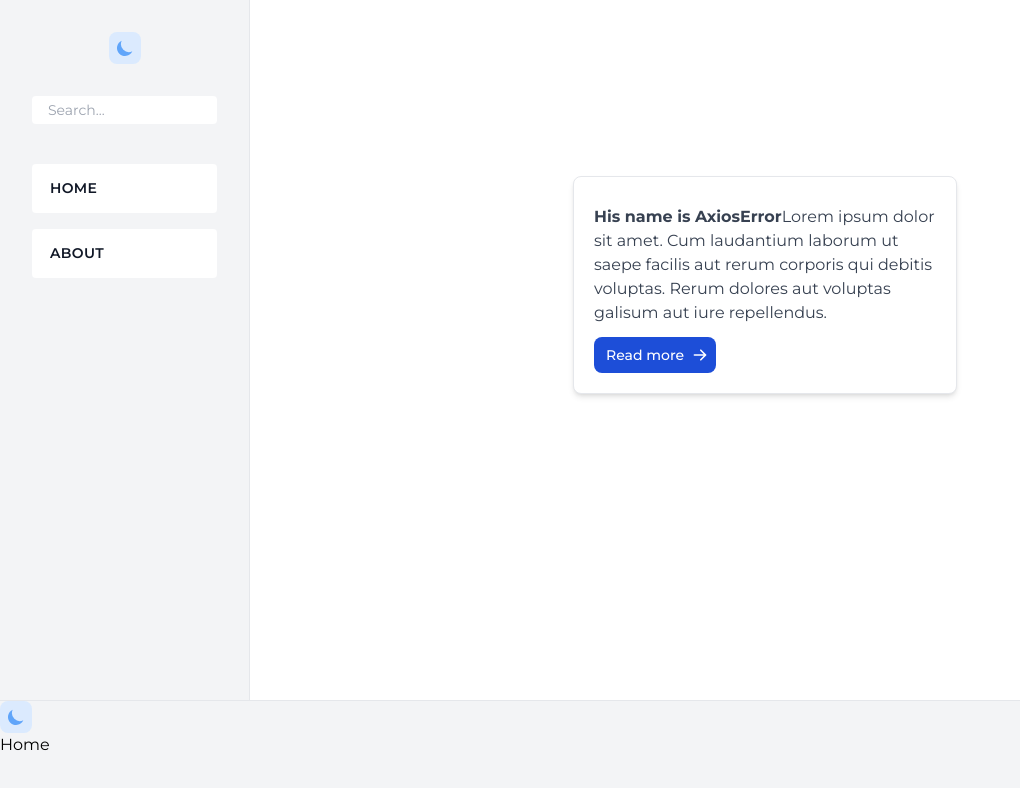
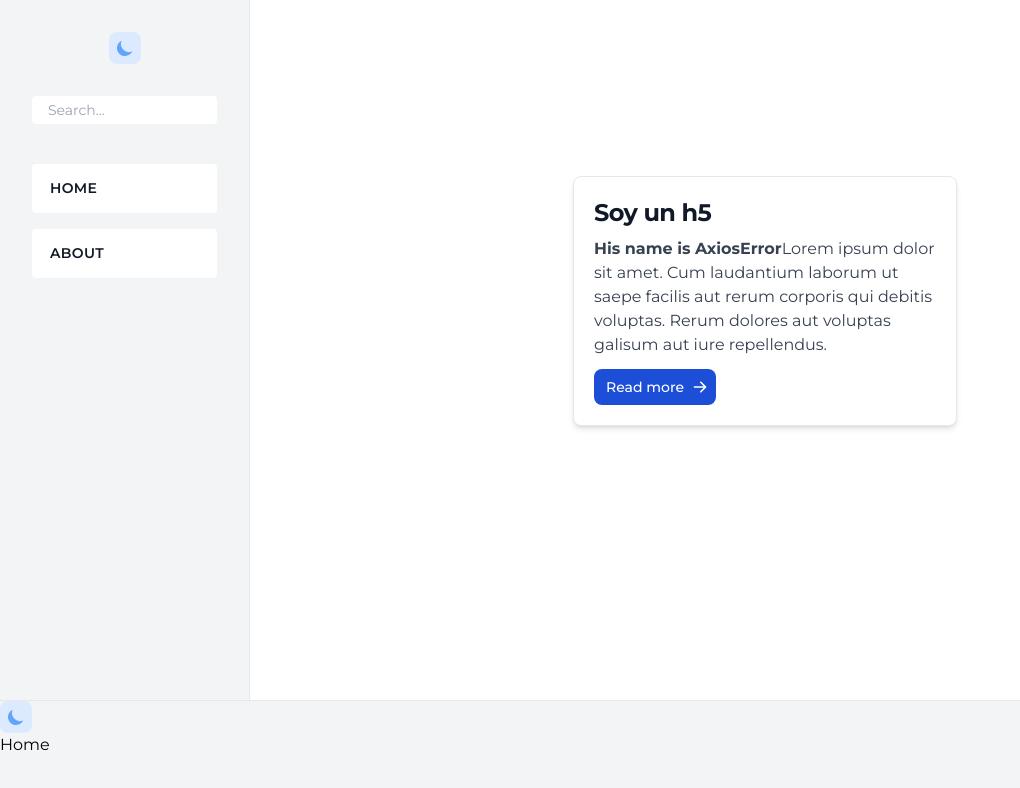
Before and after one commit to Gabozxc/Template-configurado-nextjs, a Next.js app: page /about in a window 1280 px wide. Shown: the top 788 px of the page, without its empty margins (0-1020 px from the left). Built offline with nearby package versions, Linux system fonts and the light colour scheme; no server answers.

Commit message:
fix: fixing

```diff
--- a/components/nav/isNotLoginNavMobile/LoginNavMobile.tsx
+++ b/components/nav/isNotLoginNavMobile/LoginNavMobile.tsx
@@ -62,13 +62,6 @@
     },
   ];
 
-  const urlsFiltered = urls.map((url) => {
-    return {
-      section: url.section,
-      urlsArray: url.urlsArray.filter((url) => url.urlPage !== pathname),
-    };
-  });
-
   return (
     <nav className="fixed bottom-0 left-0 w-full z-40 backdrop-blur-sm border-gray-200 border-t dark:border-gray-500 min-h-[80px] flex flex-col justify-center">
       <div className="flex items-end justify-between flex-row flex-nowrap">
@@ -80,7 +73,7 @@
           />
         </div>
         <div className="relative w-full">
-          {urlsFiltered.map((section, index) => {
+          {urls.map((section, index) => {
             return (
               <div
                 key={section.section}
--- a/pages/about/index.tsx
+++ b/pages/about/index.tsx
@@ -25,7 +25,9 @@
           <div className="max-w-sm bg-white rounded-lg border border-gray-200 shadow-md dark:bg-gray-800 dark:border-gray-700 mt-10 transition duration-300">
             <div className="p-5">
               <a href="#" aria-label="asdsad">
-                <h5 className="mb-2 text-2xl font-bold tracking-tight text-gray-900 dark:text-white"></h5>
+                <h5 className="mb-2 text-2xl font-bold tracking-tight text-gray-900 dark:text-white">
+                  Soy un h5
+                </h5>
               </a>
               <p className="mb-3 font-normal text-gray-700 dark:text-gray-400">
                 <b>His name is {data?.name}</b>
@@ -49,7 +51,7 @@
                     fillRule="evenodd"
                     d="M10.293 3.293a1 1 0 011.414 0l6 6a1 1 0 010 1.414l-6 6a1 1 0 01-1.414-1.414L14.586 11H3a1 1 0 110-2h11.586l-4.293-4.293a1 1 0 010-1.414z"
                     clipRule="evenodd"
-                  ></path>
+                  />
                 </svg>
               </a>
             </div>
```
